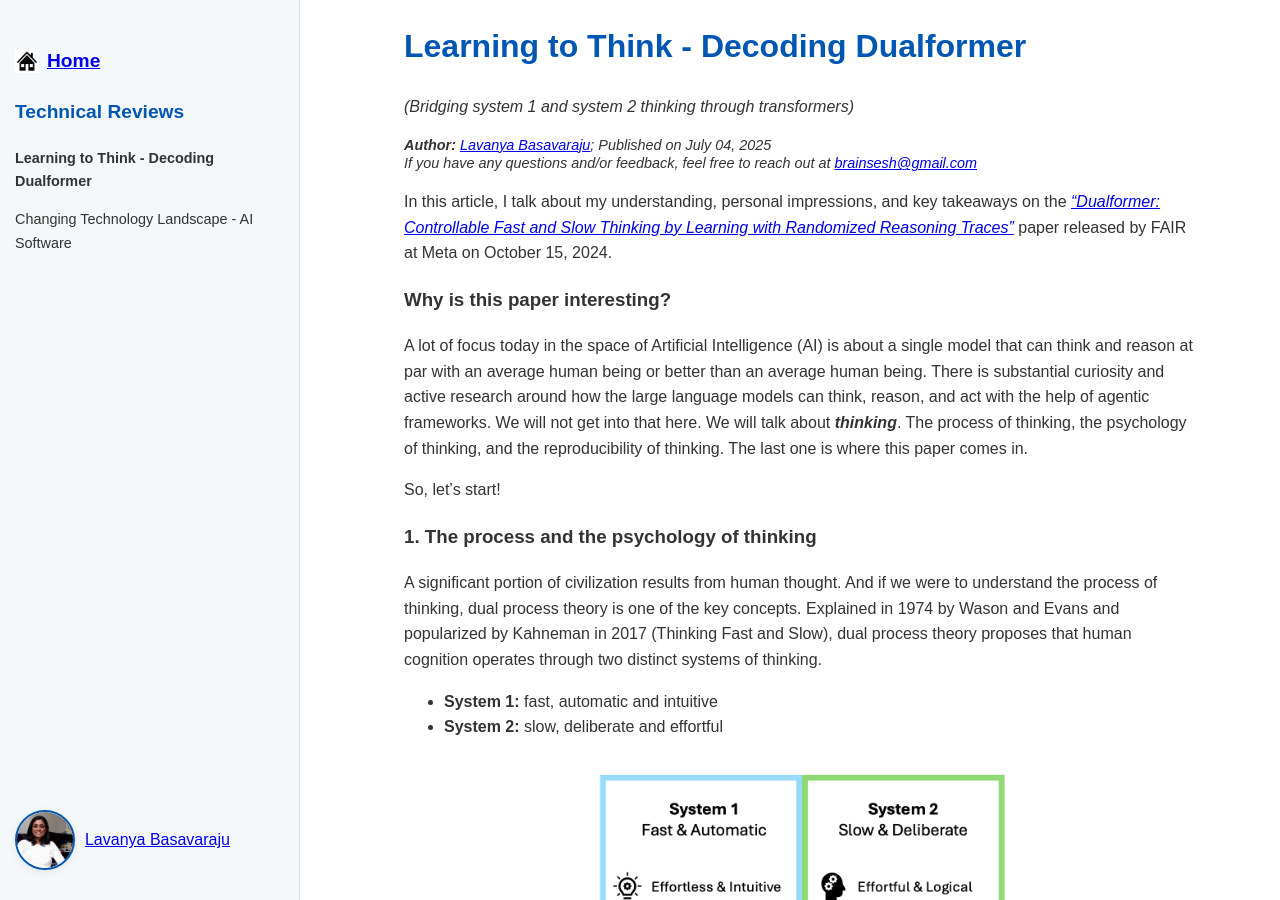
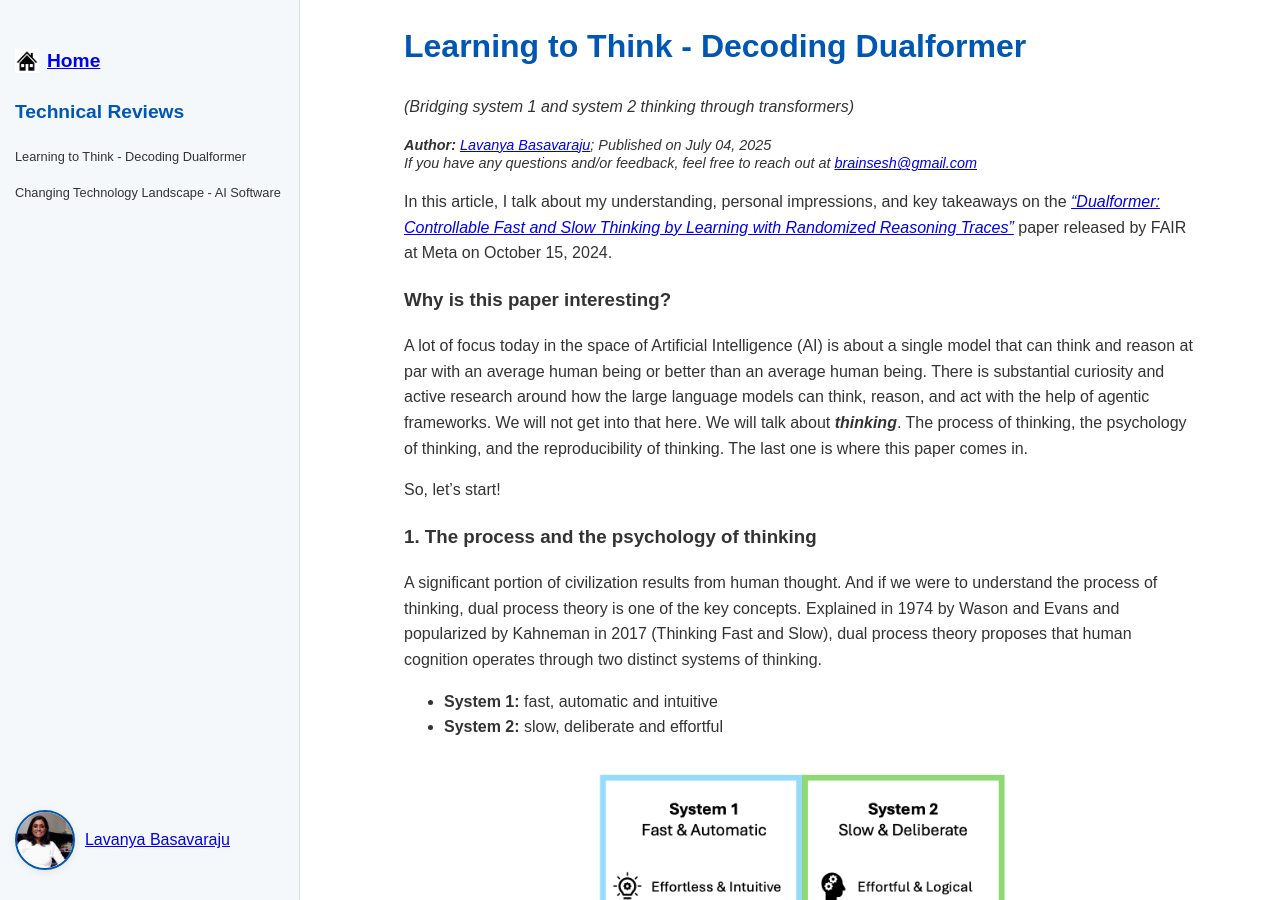
Before and after one commit to brainsesh/brainsesh.github.io, a Jekyll site: the page docs/dualformer/index.html, which Jekyll copies as it is, in a window 1280 px wide and 900 px high. Built offline with Jekyll 4.4.1, drawn with Linux system fonts in a browser that asks for light colours.

Commit message:
change 071925

```diff
--- a/docs/dualformer/index.html
+++ b/docs/dualformer/index.html
@@ -181,8 +181,8 @@
             </h2>
             <h2>Technical Reviews</h2>
             <ul>
-                <li style="font-size: 0.9em;"><a href="/docs/dualformer/index.html"><b>Learning to Think - Decoding Dualformer</b></a></li>
-                <li style="font-size: 0.9em;"><a href="/docs/software3/index.html">Changing Technology Landscape - AI Software</a></li>
+                <li style="font-size: 0.8em;"><a href="/docs/dualformer/index.html">Learning to Think - Decoding Dualformer</a></li>
+                <li style="font-size: 0.8em;"><a href="/docs/software3/index.html">Changing Technology Landscape - AI Software</a></li>
                 <!-- <li><a href="/docs/the-art-of-brainstorming/index.html">Llama-3.1</a></li> -->
             </ul>
             <!-- <h3>Technology Trends</h3> -->
```
Also changed, not shown: README.md (+1 -1 lines).
